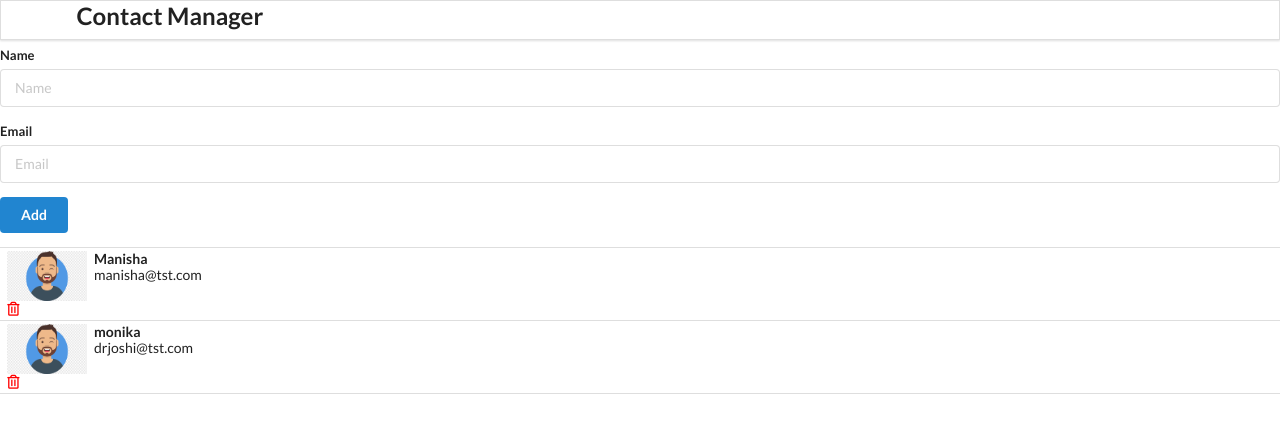
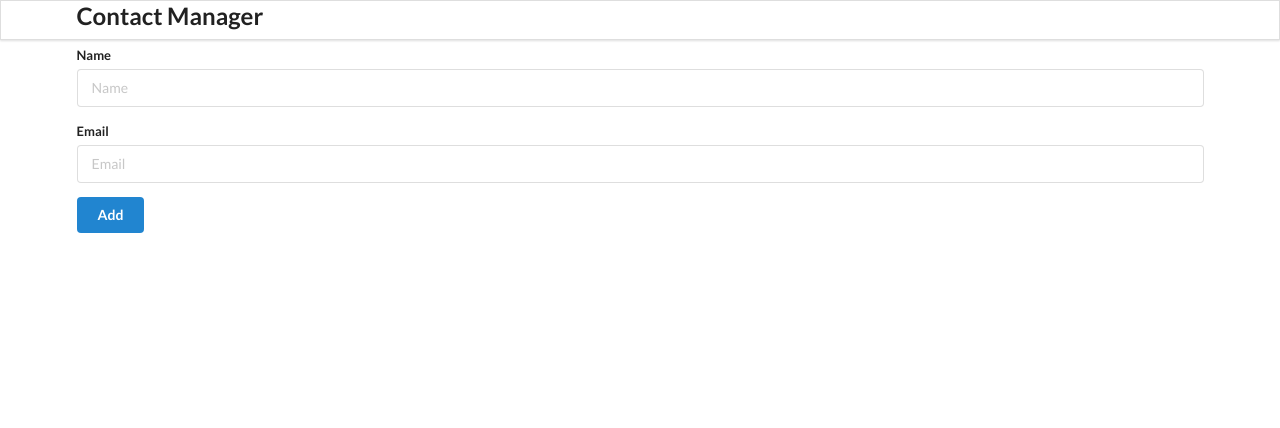
Before and after one commit to manijoshi/ReactJS_project, a React (Create React App) app in the folder contact-app/: page /contacts in a window 1280 px wide. Shown: the top 428 px of the page. Built offline with nearby package versions, Linux system fonts and the light colour scheme.

Commit message:
add and deletion functionality added in for contactlist

```diff
--- a/contact-app/package.json
+++ b/contact-app/package.json
@@ -9,6 +9,8 @@
     "react": "^18.2.0",
     "react-dom": "^18.2.0",
     "react-scripts": "5.0.1",
+    "util": "^0.12.5",
+    "uuidv4": "^6.2.13",
     "web-vitals": "^2.1.4"
   },
   "scripts": {
--- a/contact-app/src/components/AddContact.js
+++ b/contact-app/src/components/AddContact.js
@@ -1,17 +1,44 @@
 import React from "react";
-class AddContact extends React.Component{
-    render(){
-        return(
+
+class AddContact extends React.Component {
+  state = {
+    name: "",
+    email: "",
+  };
+
+  add = (e) => {
+    e.preventDefault();
+    if (this.state.name === "" || this.state.email === "") {
+      alert("ALl the fields are mandatory!");
+      return;
+    }
+    this.props.addContactHandler(this.state);
+    this.setState({ name: "", email: "" });
+  };
+  render() {
+    return (
       <div className="ui main">
         <h2>Add Contact</h2>
-                <form className="ui form">
+        <form className="ui form" onSubmit={this.add}>
           <div className="field">
             <label>Name</label>
-                        <input type="text" name="name" placeholder="Name"/>
+            <input
+              type="text"
+              name="name"
+              placeholder="Name"
+              value={this.state.name}
+              onChange={(e) => this.setState({ name: e.target.value })}
+            />
           </div>
           <div className="field">
             <label>Email</label>
-                        <input type="email" name="email" placeholder="Email"/>
+            <input
+              type="text"
+              name="email"
+              placeholder="Email"
+              value={this.state.email}
+              onChange={(e) => this.setState({ email: e.target.value })}
+            />
           </div>
           <button className="ui button blue">Add</button>
         </form>
@@ -19,4 +46,5 @@ class AddContact extends React.Component{
     );
   }
 }
+
 export default AddContact;
--- a/contact-app/src/components/App.js
+++ b/contact-app/src/components/App.js
@@ -1,26 +1,39 @@
-import './App.css';
-import Header from './Header';
-import AddContact from './AddContact';
-import ContactList from './ContactList';
+import React, { useState, useEffect } from "react";
+import { v4 as uuid } from "uuid";
+import "./App.css";
+import Header from "./Header";
+import AddContact from "./AddContact";
+import ContactList from "./ContactList";
+
 function App() {
-  var contacts=[
-    {
-      id:"1",
-      name:"Manisha",
-      email:"manisha@tst.com"
-    },
-    {
-      id:"2",
-      name:"monika",
-      email:"drjoshi@tst.com"
-    }
-  ];
+  const LOCAL_STORAGE_KEY = "contacts";
+  const [contacts, setContacts] = useState(
+    JSON.parse(localStorage.getItem(LOCAL_STORAGE_KEY)) ?? []
+  );
+
+  const addContactHandler = (contact) => {
+    console.log(contact);
+    setContacts([...contacts, { id: uuid(), ...contact }]);
+  };
+
+  const removeContactHandler = (id) => {
+    const newContactList = contacts.filter((contact) => {
+      return contact.id !== id;
+    });
+
+    setContacts(newContactList);
+  };
+
+  useEffect(() => {
+    localStorage.setItem(LOCAL_STORAGE_KEY, JSON.stringify(contacts));
+  }, [contacts]);
+
   return (
-    <>
-      <Header/>
-      <AddContact/>
-      <ContactList contacts={contacts}/>
-    </>
+    <div className="ui container">
+      <Header />
+      <AddContact addContactHandler={addContactHandler} />
+      <ContactList contacts={contacts} getContactId={removeContactHandler} />
+    </div>
   );
 }
 
--- a/contact-app/src/components/ContactCard.js
+++ b/contact-app/src/components/ContactCard.js
@@ -9,7 +9,13 @@ const ContactCard=(props)=>{
                 <div className="header">{name}</div>
                 <div>{email}</div>
             </div>
-            <i style={{color:"red",marginTop:"7px"}} className="trash alternate outline icon"></i>
+            <i
+                style={{color:"red",marginTop:"7px"}}
+                className="trash alternate outline icon"
+                onClick={()=>{
+                    props.clickHander(id)
+                }}
+            ></i>
         </div>
     );
 };
--- a/contact-app/src/components/ContactList.js
+++ b/contact-app/src/components/ContactList.js
@@ -2,9 +2,12 @@ import React from "react";
 import ContactCard from "./ContactCard";
 
 const ContactList=(props)=>{
+    const deleteContactHandler=(id)=>{
+        props.getContactId(id);
+    };
     const renderContactList=props.contacts.map((contact)=>{
         return(
-            <ContactCard contact={contact}/>
+            <ContactCard contact={contact} clickHander={deleteContactHandler} key={contact.id}/>
         );
     });
     return(
```
Also changed, not shown: 1 other file (tests, documents, lock files or other folders). Lines whose indentation alone changed are shown as unchanged.
